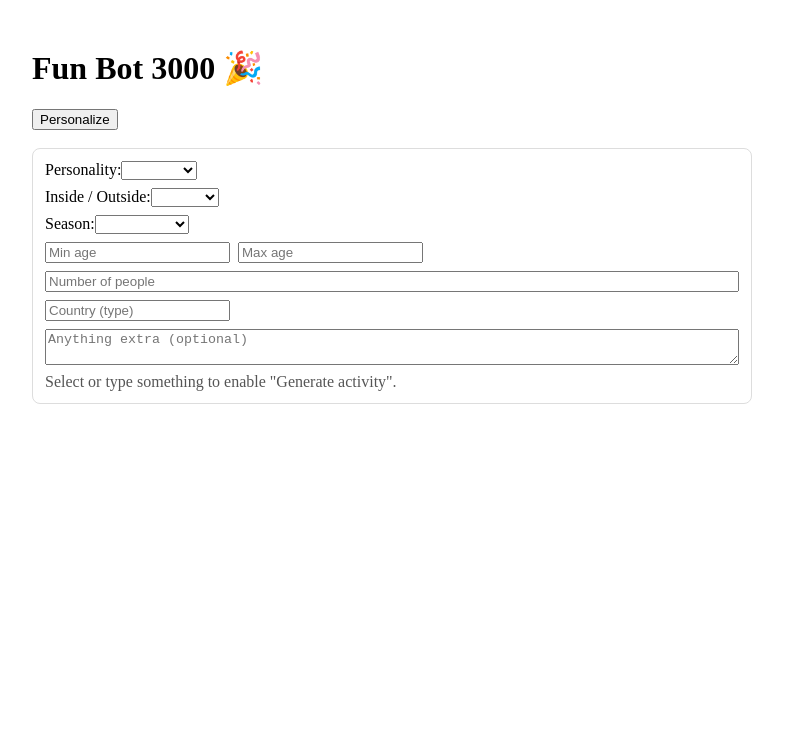
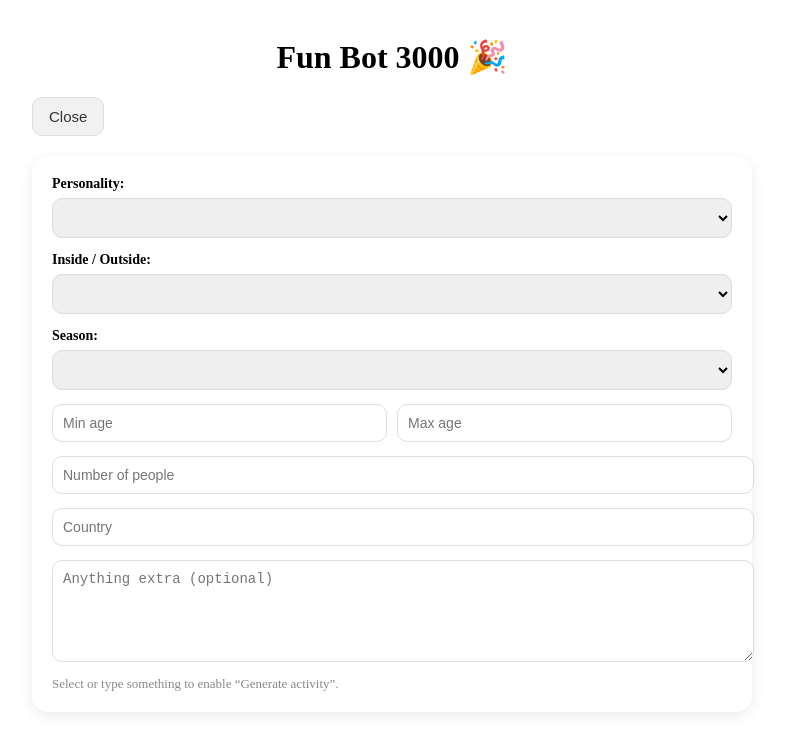
Before and after one commit to christensenandrew455-cell/funbot3000, a Next.js app: page / in a window 1280 px wide. Both pictures are taken after a click on the button "Personalize". Shown: the top 752 px of the page, without its empty margins (248-1033 px from the left). Built offline with nearby package versions, Linux system fonts and the light colour scheme.

Commit message:
Update page.js

```diff
--- a/app/page.js
+++ b/app/page.js
@@ -21,7 +21,6 @@ export default function Home() {
   const [form, setForm] = useState(DEFAULT_FORM);
   const [personalizeOpen, setPersonalizeOpen] = useState(false);
 
-  // Restore saved data
   useEffect(() => {
     try {
       const saved = sessionStorage.getItem("activityData");
@@ -29,7 +28,6 @@ export default function Home() {
     } catch {}
   }, []);
 
-  // Save on change
   useEffect(() => {
     try {
       sessionStorage.setItem("activityData", JSON.stringify(form));
@@ -56,9 +54,7 @@ export default function Home() {
     return keys.some((k) => (form[k] ?? "") !== "");
   })();
 
-  // call API and save aiResult into sessionStorage
   async function submitToApi(body) {
-    // add previous activity so GPT cannot repeat
     const previousActivity =
       sessionStorage.getItem("previousActivity") || "";
 
@@ -79,7 +75,6 @@ export default function Home() {
 
     const data = await res.json();
 
-    // save aiResult + save last activity for anti-repeat
     try {
       if (data.aiResult?.title) {
         sessionStorage.setItem("previousActivity", data.aiResult.title);
@@ -102,42 +97,85 @@ export default function Home() {
     router.push("/results");
   }
 
+  // ---- UI STYLES ----
+  const cardStyle = {
+    background: "white",
+    padding: 20,
+    borderRadius: 16,
+    boxShadow: "0 4px 14px rgba(0,0,0,0.08)",
+    marginTop: 20,
+  };
+
+  const buttonPrimary = {
+    background: "#4A6CF7",
+    color: "white",
+    padding: "10px 16px",
+    borderRadius: 10,
+    fontSize: 15,
+    border: "none",
+    cursor: "pointer",
+    fontWeight: 600,
+  };
+
+  const buttonSecondary = {
+    background: "#f1f1f1",
+    color: "#333",
+    padding: "10px 16px",
+    borderRadius: 10,
+    fontSize: 15,
+    border: "1px solid #ddd",
+    cursor: "pointer",
+    fontWeight: 500,
+  };
+
+  const inputStyle = {
+    width: "100%",
+    padding: 10,
+    borderRadius: 10,
+    border: "1px solid #ddd",
+    fontSize: 14,
+    outline: "none",
+  };
+
+  const labelStyle = {
+    display: "flex",
+    flexDirection: "column",
+    gap: 6,
+    fontSize: 14,
+    fontWeight: 600,
+  };
+
   return (
     <div style={{ maxWidth: 720, margin: "0 auto", padding: 20 }}>
-      <h1>Fun Bot 3000 🎉</h1>
+      <h1 style={{ fontSize: 32, fontWeight: 800, textAlign: "center", marginTop: 10 }}>
+        Fun Bot 3000 🎉
+      </h1>
 
-      <div style={{ marginTop: 12 }}>
+      {/* ACTION BAR */}
+      <div style={{ marginTop: 20, display: "flex", gap: 12 }}>
         <button
           type="button"
           onClick={() => setPersonalizeOpen((v) => !v)}
           aria-expanded={personalizeOpen}
-          style={{ marginRight: 8 }}
+          style={buttonSecondary}
         >
-          Personalize
+          {personalizeOpen ? "Close" : "Personalize"}
         </button>
 
         {!personalizeOpen && (
-          <button type="button" onClick={handleGenerateRandom}>
-            Generate random activity
+          <button type="button" onClick={handleGenerateRandom} style={buttonPrimary}>
+            Generate Random Activity
           </button>
         )}
       </div>
 
       {personalizeOpen && (
-        <form
-          onSubmit={handleGenerateActivity}
-          style={{
-            marginTop: 18,
-            border: "1px solid #ddd",
-            padding: 12,
-            borderRadius: 8,
-          }}
-        >
-          <div style={{ display: "grid", gap: 8 }}>
-            {/* Personality */}
-            <label>
+        <form onSubmit={handleGenerateActivity} style={cardStyle}>
+          <div style={{ display: "grid", gap: 14 }}>
+            <label style={labelStyle}>
               Personality:
               <select
+                style={inputStyle}
                 value={form.personality}
                 onChange={(e) => updateField("personality", e.target.value)}
               >
@@ -147,10 +185,10 @@ export default function Home() {
               </select>
             </label>
 
-            {/* Inside / Outside */}
-            <label>
+            <label style={labelStyle}>
               Inside / Outside:
               <select
+                style={inputStyle}
                 value={form.locationPref}
                 onChange={(e) => updateField("locationPref", e.target.value)}
               >
@@ -161,10 +199,10 @@ export default function Home() {
               </select>
             </label>
 
-            {/* Season */}
-            <label>
+            <label style={labelStyle}>
               Season:
               <select
+                style={inputStyle}
                 value={form.season}
                 onChange={(e) => updateField("season", e.target.value)}
               >
@@ -176,9 +214,9 @@ export default function Home() {
               </select>
             </label>
 
-            {/* Age range */}
-            <div style={{ display: "flex", gap: 8 }}>
+            <div style={{ display: "flex", gap: 10 }}>
               <input
+                style={inputStyle}
                 placeholder="Min age"
                 value={form.minAge}
                 onChange={(e) =>
@@ -186,6 +224,7 @@ export default function Home() {
                 }
               />
               <input
+                style={inputStyle}
                 placeholder="Max age"
                 value={form.maxAge}
                 onChange={(e) =>
@@ -194,8 +233,8 @@ export default function Home() {
               />
             </div>
 
-            {/* Number of people */}
             <input
+              style={inputStyle}
               placeholder="Number of people"
               value={form.numPeople}
               onChange={(e) =>
@@ -203,49 +242,47 @@ export default function Home() {
               }
             />
 
-            {/* Place fields */}
-            <div>
             <input
-                placeholder="Country (type)"
+              style={inputStyle}
+              placeholder="Country"
               value={form.country}
               onChange={(e) => updateField("country", e.target.value)}
             />
-            </div>
 
             {form.country && (
-              <div>
               <input
-                  placeholder="State / Province (type)"
+                style={inputStyle}
+                placeholder="State / Province"
                 value={form.state}
                 onChange={(e) => updateField("state", e.target.value)}
               />
-              </div>
             )}
 
             {form.state && (
-              <div>
               <input
-                  placeholder="City / Town (type)"
+                style={inputStyle}
+                placeholder="City / Town"
                 value={form.city}
                 onChange={(e) => updateField("city", e.target.value)}
               />
-              </div>
             )}
 
-            {/* Extra notes */}
             <textarea
+              style={{ ...inputStyle, height: 80 }}
               placeholder="Anything extra (optional)"
               value={form.extraInfo}
               onChange={(e) => updateField("extraInfo", e.target.value)}
             />
 
             {anyPersonalizedInput ? (
-              <div style={{ display: "flex", gap: 8 }}>
-                <button type="submit">Generate activity</button>
+              <div style={{ display: "flex", gap: 10 }}>
+                <button type="submit" style={buttonPrimary}>
+                  Generate Activity
+                </button>
               </div>
             ) : (
-              <div style={{ color: "#555" }}>
-                Select or type something to enable "Generate activity".
+              <div style={{ color: "#888", fontSize: 13 }}>
+                Select or type something to enable “Generate activity”.
               </div>
             )}
           </div>
```
Lines whose indentation alone changed are shown as unchanged.
